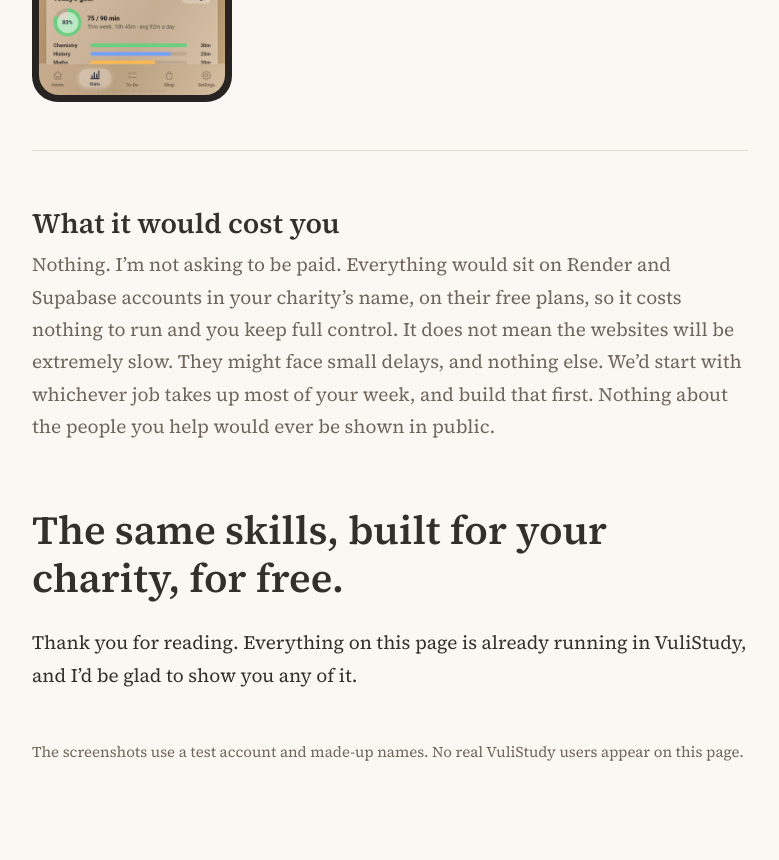
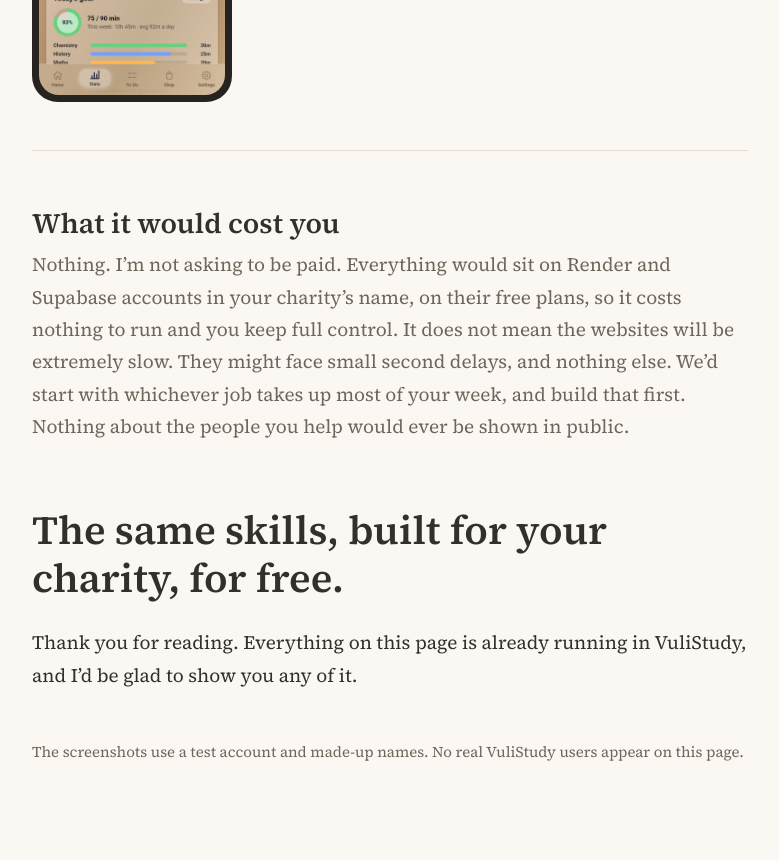
Before and after one commit to bada-dev/Around-Again-charity, a plain HTML site: page index.html in a window 1280 px wide. Shown: the part 3721-4581 px from the top of the page, without its empty margins (250-1029 px from the left). Drawn offline with Linux system fonts and the light colour scheme.

Commit message:
fix small misleading text

```diff
--- a/index.html
+++ b/index.html
@@ -129,7 +129,7 @@
   <hr>
 
   <h2 class="section-title">What it would cost you</h2>
-  <p class="section-intro">Nothing. I’m not asking to be paid. Everything would sit on Render and Supabase accounts in your charity’s name, on their free plans, so it costs nothing to run and you keep full control. It does not mean the websites will be extremely slow. They might face small delays, and nothing else. We’d start with whichever job takes up most of your week, and build that first. Nothing about the people you help would ever be shown in public.</p>
+  <p class="section-intro">Nothing. I’m not asking to be paid. Everything would sit on Render and Supabase accounts in your charity’s name, on their free plans, so it costs nothing to run and you keep full control. It does not mean the websites will be extremely slow. They might face small second delays, and nothing else. We’d start with whichever job takes up most of your week, and build that first. Nothing about the people you help would ever be shown in public.</p>
 
   <section class="closing">
     <h2>The same skills, built for your charity, for free.</h2>
```
